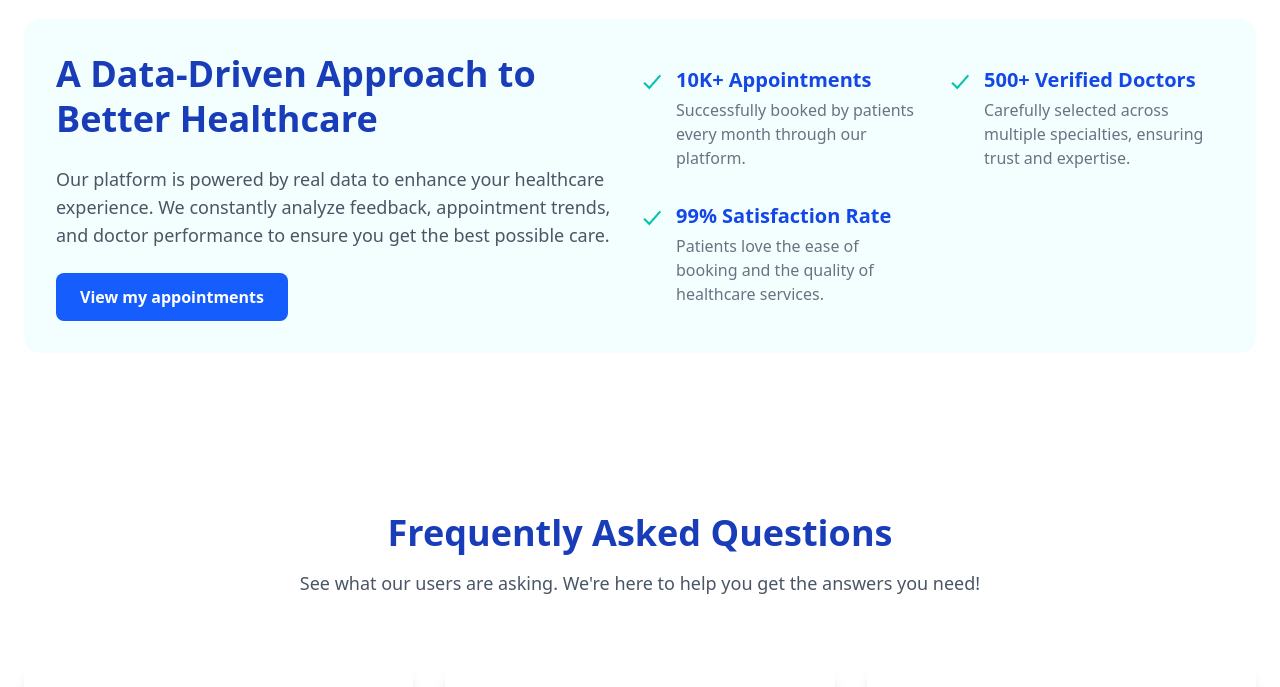
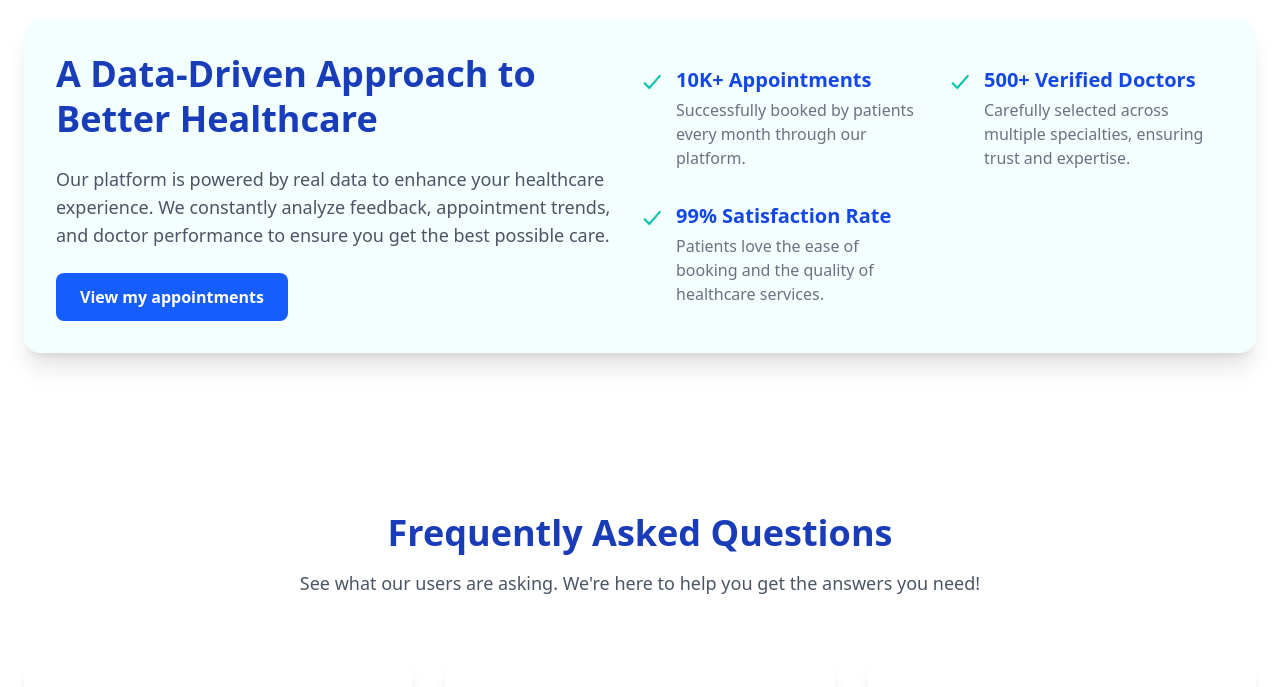
Before and after one commit to AdhamMuhammad/invitro-doctor-booking, a React (Vite) app: page / in a window 1280 px wide. Shown: the part 989-1676 px from the top of the page. Built offline with nearby package versions, Linux system fonts and the light colour scheme.

Commit message:
minor enhancements in landing page

```diff
--- a/components/Landing/DataDrivenApproach.jsx
+++ b/components/Landing/DataDrivenApproach.jsx
@@ -19,7 +19,7 @@ const dataPoints = [
 function DataDrivenSection() {
   return (
     <section className="py-20 px-6">
-      <div className="max-w-[1400px] bg-[#F3FFFE] px-8 py-12 sm:py-14 md:py-8 mx-auto bg-gradient rounded-2xl mx-auto flex flex-col md:flex-row items-center justify-between">
+      <div className="max-w-[1400px] bg-[#F3FFFE] shadow-xl px-8 py-12 sm:py-14 md:py-8 mx-auto bg-gradient rounded-2xl mx-auto flex flex-col md:flex-row items-center justify-between">
 
         {/* Left Side */}
         <div className="max-w-2xl md:w-1/2 mb-12 md:mb-0">
--- a/components/Landing/Footer.jsx
+++ b/components/Landing/Footer.jsx
@@ -6,7 +6,7 @@ const Footer = () => {
   const toggleMenu = () => setMenuOpen(!menuOpen);
 
   return (
-    <footer className="bg-[#F3FFFE] text-white py-16">
+    <footer className="bg-[#F3FFFE] shadow-sm text-white py-16">
       <div className="px-8">
         {/* Footer Content Section */}
         <div className="flex flex-col md:flex-row items-center justify-between gap-12">
--- a/components/Landing/QuoteSection.jsx
+++ b/components/Landing/QuoteSection.jsx
@@ -5,7 +5,7 @@ import quoteIcon from "../../assets/quote.png";
 function QuoteSection() {
   return (
     <section className="py-20 px-6">
-      <article className="max-w-[1240px] px-8 py-12 sm:py-14 md:py-8 mx-auto rounded-2xl bg-blue-50">
+      <article className="max-w-[1240px] px-8 py-12 sm:py-14 md:py-8 mx-auto rounded-2xl shadow-xl bg-blue-50">
         <div className="flex flex-col items-center text-center md:items-start md:text-left gap-3 mb-6">
           <figure className="flex flex-row gap-3">
             <img
```
